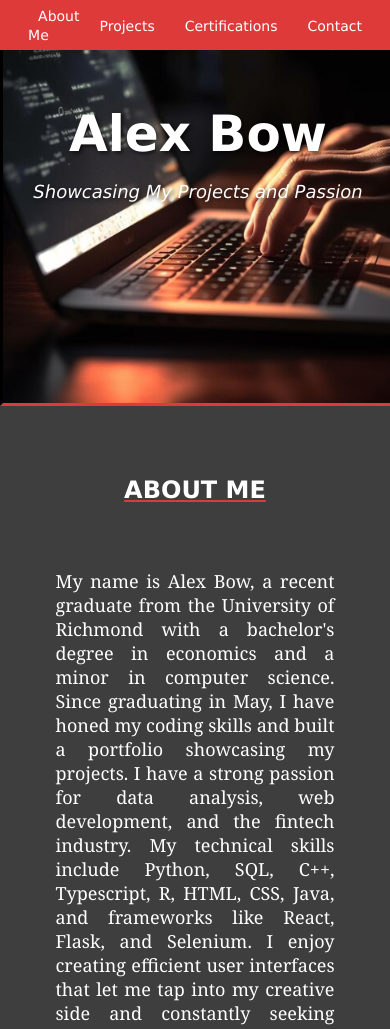
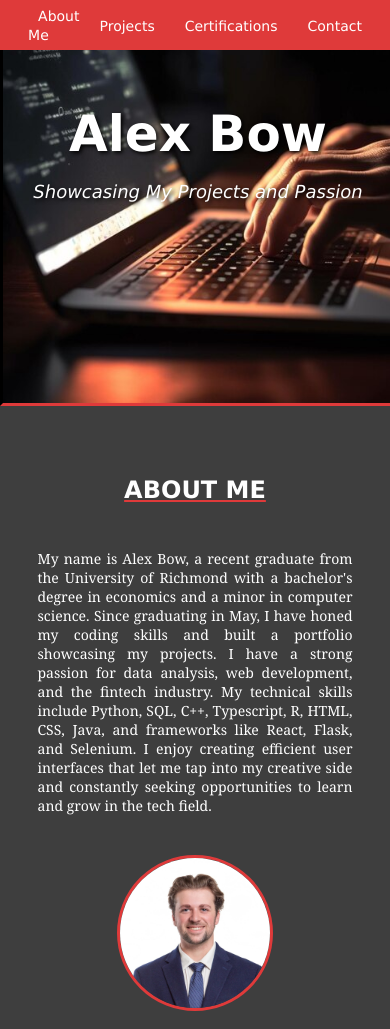
Before and after one commit to alexbow15/portfolio-website, a plain HTML site: page index.html in a window 390 px wide. Shown: the top 1029 px of the page. Drawn offline with nearby package versions, Linux system fonts and the light colour scheme.

Commit message:
Update styles.css

```diff
--- a/styles.css
+++ b/styles.css
@@ -33,7 +33,7 @@ body {
   background-image: url(typing.jpg);
   background-repeat: no-repeat;
   background-size: cover;
-  text-shadow: 2px 2px 4px rgba(0, 0, 0, 0.7);
+  text-shadow: 2px 2px 4px rgba(0, 0, 0, 1);
 }
 
 .name {
@@ -383,11 +383,21 @@ footer {
   .about-top {
     flex-direction: column;
     text-align: center;
+    padding: 0;
   }
 
   .about-bottom {
     flex-direction: column-reverse;
     text-align: center;
+    padding: 0;
+  }
+
+  .about-top p {
+    font-size: 14px;
+  }
+
+  .about-bottom p {
+    font-size: 14px;
   }
 
   .portrait,
@@ -441,7 +451,7 @@ footer {
 
   .portrait,
   .crest {
-    height: 200px;
-    width: 200px;
+    height: 150px;
+    width: 150px;
   }
 }
```
